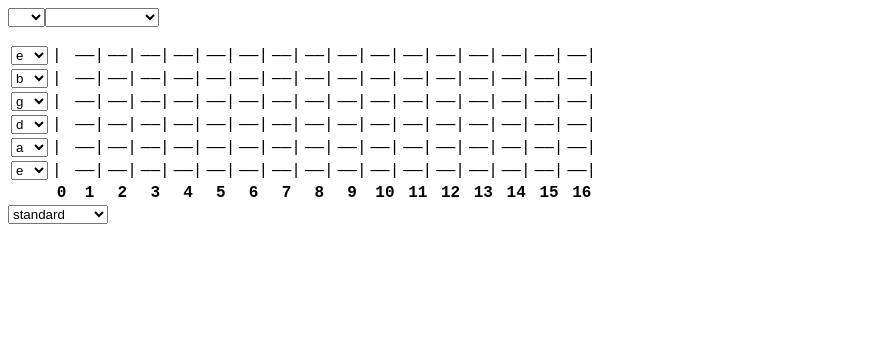
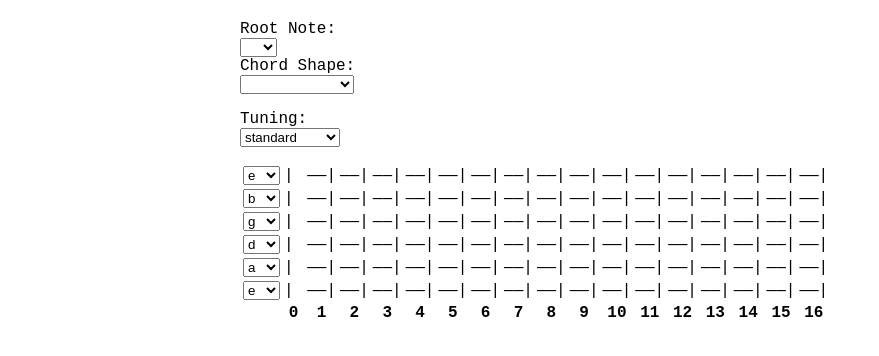
Before and after one commit to julianbetts/tastytunings, a plain HTML site: page index.html in a window 1280 px wide. Shown: the whole page, without its empty margins (0-879 px from the left). Drawn offline with Linux system fonts and the light colour scheme.

Commit message:
cleaned up code, added TuningSelector class

```diff
--- a/index.html
+++ b/index.html
@@ -6,7 +6,26 @@
         <title>Tasty Tunings</title>
     </head>
     <body>
-        <div id="chordSelector"></div>
+        <div id="chordSelector">
+            <form>
+                <div class="rootNoteSelector">
+                    <label for="rootNote">Root Note:</label>
+                    <br>
+                </div>
+                <div class="chordShapeSelector">
+                    <label for="chordShape">Chord Shape:</label>
+                    <br>
+                </div>
+            </form>
+        </div>
+        <div id="tuningSelector">
+            <form>
+                <div class="tuningSelector">
+                    <label for="tuning">Tuning:</label>
+                    <br>
+                </div>
+            </form>
+        </div>
         <div id="fretboard"></div>
     </body>
 </html>
--- a/script.js
+++ b/script.js
@@ -1,9 +1,10 @@
+//todo add color
+//todo reset button
 //todo toggle switch between chord and scale
 //todo change updateSelectedChord to a class? so i can use it for the alternate tuning dropdown event listener?
 //todo make rootNote bold
 const numberOfFrets = 17
-
-const alternatteTunings = [
+const availableTunings = [
     { name: 'standard', value: [8, 3, 11, 6, 1, 8] },
     { name: 'open d', value: [8, 3, 11, 6, 1, 4] },
     { name: 'open g', value: [8, 3, 11, 5, 1, 8] },
@@ -18,24 +19,24 @@ const alternatteTunings = [
 const chordShapes = [
     { name: 'major', value: [0, 4, 7] },
     { name: 'minor', value: [0, 3, 7] },
-    { name: 'dominant 7th', value: [0, 4, 7, 10] },
+    { name: 'major 6th', value: [0, 4, 7, 9] },
+    { name: 'minor 6th', value: [0, 3, 7, 9] },
     { name: 'major 7th', value: [0, 4, 7, 11] },
     { name: 'minor 7th', value: [0, 3, 7, 10] },
+    { name: 'dominant 7th', value: [0, 4, 7, 10] },
+    { name: 'major 9th', value: [0, 4, 7, 11, 2] },
+    { name: 'minor 9th', value: [0, 3, 7, 10, 2] },
+    { name: 'dominant 9th', value: [0, 4, 7, 10, 2] },
+    { name: 'major 11th', value: [0, 4, 7, 11, 2, 5] },
+    { name: 'minor 11th', value: [0, 3, 7, 10, 2, 5] },
+    { name: 'dominant 11th', value: [0, 4, 7, 10, 2, 5] },
+    { name: 'major 13th', value: [0, 4, 7, 11, 2, 5, 9] },
+    { name: 'minor 13th', value: [0, 3, 7, 10, 2, 5, 9] },
+    { name: 'dominant 13th', value: [0, 4, 7, 10, 2, 5, 9] },
     { name: 'suspended 2nd', value: [0, 2, 7] },
     { name: 'suspended 4th', value: [0, 5, 7] },
-    { name: 'major 6th', value: [0, 4, 7, 9] },
-    { name: 'minor 6th', value: [0, 3, 7, 9] },
     { name: 'diminished', value: [0, 3, 6] },
     { name: 'augmented', value: [0, 4, 8] },
-    { name: 'dominant 9th', value: [0, 4, 7, 10, 2] },
-    { name: 'major 9th', value: [0, 4, 7, 11, 2] },
-    { name: 'minor 9th', value: [0, 3, 7, 10, 2] },
-    { name: '11th', value: [0, 4, 7, 10, 2, 5] },
-    { name: 'major 11th', value: [0, 4, 7, 11, 2, 5] },
-    { name: 'minor 11th', value: [0, 3, 7, 10, 2, 5] },
-    { name: 'dominant 13th', value: [0, 4, 7, 10, 2, 5, 9] },
-    { name: 'major 13th', value: [0, 4, 7, 11, 2, 5, 9] },
-    { name: 'minor 13th', value: [0, 3, 7, 10, 2, 5, 9] },
     { name: 'hendrix', value: [0, 4, 7, 10, 3] }
 ]
 
@@ -79,11 +80,10 @@ const standardTuning = [
 
 window.onload = () => {
     let fretboard = new Fretboard(standardTuning, [], document.getElementById('fretboard'));
-    let chordBank = new ChordSelector(document.getElementById('chordSelector'));
-    fretboard.chordBank = chordBank
-    chordBank.fretboard = fretboard
-    const alternateTuningsDropdown = fretboard.createAlternateTuningsDropdown();
-    document.getElementById('fretboard').appendChild(alternateTuningsDropdown);
+    let chordSelector = new ChordSelector(document.getElementById('chordSelector'));
+    let tuningSelector = new TuningSelector(document.getElementById('tuningSelector'), fretboard);
+    fretboard.chordSelector = chordSelector
+    chordSelector.fretboard = fretboard
 };
 
 class Fretboard {
@@ -97,7 +97,7 @@ class Fretboard {
         for (let stringNumber = 0; stringNumber < 6; stringNumber++) {
             this.renderString(stringNumber);
         }
-        renderFretNumbers(fretNumbersRow, this.fretboardEl);
+        this.renderFretNumbers(fretNumbersRow, this.fretboardEl);
         containerEl.replaceChildren(this.fretboardEl);
     }
 
@@ -137,14 +137,26 @@ class Fretboard {
         }
     }
 
+    // todo add to fretboard class
+    // numberOfFrets is not defined wiithin the scope of the Fretboard class.
+    renderFretNumbers(fretNumbersRow, fretboard) {
+        for (let fretNumber = 0; fretNumber < numberOfFrets; fretNumber++) {
+            const fretNumberCell = document.createElement('th');
+            fretNumberCell.innerText = (fretNumber).toString();
+            fretNumbersRow.appendChild(fretNumberCell);
+            fretNumbersRow[fretNumber];
+        }
+        fretboard.appendChild(fretNumbersRow);
+    }
+
     renderString(stringNumber) {
         const string = this.fretboardEl.appendChild(document.createElement('tr'));
         let currentNote = this.findNoteByName(this.tuning[stringNumber].name)
         let tuningEl = document.createElement('th')
         tuningEl.appendChild(createChromaticDropdown(this.tuning[stringNumber]))
         tuningEl.addEventListener('change', () => {
-            if (!this.chordBank.updateSelectedChord()) {
-                this.chordBank.updateSelectedNotes()
+            if (!this.chordSelector.updateSelectedChord()) {
+                this.chordSelector.updateSelectedNotes()
             }
         })
         string.appendChild(tuningEl);
@@ -159,49 +171,7 @@ class Fretboard {
             }
         }
     }
-
-    createAlternateTuningsDropdown(tuning) {
-        const alternateTuningsDropdown = document.createElement('select');
-        const emptyOptionEl = document.createElement('option');
-        alternateTuningsDropdown.appendChild(emptyOptionEl);
-        for (let j = 0; j < alternatteTunings.length; j++) {
-            const optionEl = document.createElement('option');
-            optionEl.value = alternatteTunings[j].name;
-            optionEl.innerText = alternatteTunings[j].name;
-
-            if (tuning && alternatteTunings[j].name === tuning.name){
-                optionEl.selected = true;
-            } else if (alternatteTunings[j].name === 'standard') {
-                optionEl.selected = true;
-            }
-
-            alternateTuningsDropdown.appendChild(optionEl);
-        }
-//
-
-
-
-
-
-
-
-
-// todo add event listener to alternateTuningsDropdown
-        alternateTuningsDropdown.addEventListener('change', () => {
-            // how do i Handle the change in alternate tuning if needed?
-        });
-
-        return alternateTuningsDropdown;
-    }
 }
-
-
-
-
-
-
-
-
 
 class ChordSelector {
     constructor(parentEl) {
@@ -210,15 +180,42 @@ class ChordSelector {
     }
 
     createChordSelector(parentEl) {
-        this.chordSelector = document.createElement('form')
-        this.chordSelector.addEventListener('change', () => {
+        this.chordSelectorEl = parentEl.getElementsByTagName('form')[0]
+        this.chordSelectorEl.addEventListener('change', () => {
             this.updateSelectedChord()
         })
-        const rootNoteSelector = createChromaticDropdown()
-        this.chordSelector.appendChild(rootNoteSelector)
-        const chordShapeSelector = createChordShapeDropdown()
-        this.chordSelector.appendChild(chordShapeSelector)
-        parentEl.appendChild(this.chordSelector)
+        this.rootNoteSelectorEl = createChromaticDropdown()
+        this.chordSelectorEl.querySelector('.rootNoteSelector').appendChild(this.rootNoteSelectorEl)
+        this.chordShapeSelector = this.createChordShapeDropdown()
+        this.chordSelectorEl.querySelector('.chordShapeSelector').appendChild(this.chordShapeSelector)
+        parentEl.appendChild(this.chordSelectorEl)
+    }
+
+    createChordShapeDropdown() {
+        const chordShapeEl = document.createElement('select');
+        chordShapeEl.id = 'chordShapeId'
+        const emptyOptionEl = document.createElement('option');
+        chordShapeEl.appendChild(emptyOptionEl);
+        for (let j = 0; j < chordShapes.length; j++) {
+            const optionEl = document.createElement('option');
+            optionEl.value = chordShapes[j].name;
+            optionEl.innerText = chordShapes[j].name;
+            chordShapeEl.appendChild(optionEl);
+        }
+        const customOptionEl = document.createElement('option');
+        customOptionEl.value = 'custom';
+        customOptionEl.innerText = 'custom';
+        chordShapeEl.appendChild(customOptionEl);
+        const rootNoteSelectorEl = this.rootNoteSelectorEl
+        //hides rootNote element when custom is selected
+        chordShapeEl.addEventListener('change', function() {
+            if (chordShapeEl.value === 'custom') {
+                rootNoteSelectorEl.parentElement.style.display = 'none';
+            } else {
+                rootNoteSelectorEl.parentElement.style.display = 'block';
+            }
+        });
+        return chordShapeEl;
     }
 
     createCustomNoteSelector(parentEl) {
@@ -233,7 +230,6 @@ class ChordSelector {
         this.customNoteSelector.style.display = 'none'
         parentEl.appendChild(this.customNoteSelector)
     }
-
 
     getTuning() {
         var tuning = []
@@ -254,10 +250,11 @@ class ChordSelector {
     }
 
     updateSelectedChord() {
-        var rootNote = this.chordSelector.children[0].value
-        var chordShape = this.chordSelector.children[1].value
+        var rootNote = this.rootNoteSelectorEl.value
+        var chordShape = this.chordShapeSelector.value
         if (chordShape === 'custom') {
             this.showCustomNoteSelector()
+            this.updateSelectedNotes()
             return false
         } else if (chordShape !== '') {
             this.customNoteSelector.style.display = 'none'
@@ -283,13 +280,13 @@ class ChordSelector {
         this.selectedNotes = selectedNotes
         var fretboard = new Fretboard(this.getTuning(), this.selectedNotes, document.getElementById('fretboard'));
         this.fretboard = fretboard
-        fretboard.chordBank = this
+        fretboard.chordSelector = this
         return true
     }
 
     updateSelectedNotes() {
         this.selectedNotes = []
-        //loop through the children of chordbank and find any selected notes.
+        //loop through the children of chordSelector and find any selected notes.
         for (var i = 0; i < this.customNoteSelector.children.length; i++){
             var selectEl = this.customNoteSelector.children[i]
             // checks whether the value of the selected option is not already in the array
@@ -302,21 +299,64 @@ class ChordSelector {
         }
         var fretboard = new Fretboard(this.getTuning(), this.selectedNotes, document.getElementById('fretboard'));
         this.fretboard = fretboard
-        fretboard.chordBank = this
+        fretboard.chordSelector = this
     }
 
 }
 
-// todo add to fretboard class
-// numberOfFrets is not defined wiithin the scope of the Fretboard class.
-function renderFretNumbers(fretNumbersRow, fretboard) {
-    for (let fretNumber = 0; fretNumber < numberOfFrets; fretNumber++) {
-        const fretNumberCell = document.createElement('th');
-        fretNumberCell.innerText = (fretNumber).toString();
-        fretNumbersRow.appendChild(fretNumberCell);
-        fretNumbersRow[fretNumber];
+class TuningSelector {
+    constructor(parentEl, fretboard) {
+        this.fretboard = fretboard
+        this.createTuningSelector(parentEl)
     }
-    fretboard.appendChild(fretNumbersRow);
+
+    // createTuningDropdown() {
+    //     const tuningEl = document.createElement('select');
+    //     tuningEl.id = 'tuningId'
+    //     const emptyOptionEl = document.createElement('option');
+    //     tuningEl.appendChild(emptyOptionEl);
+    //     for (let j = 0; j < alternatteTunings.length; j++) {
+    //         const optionEl = document.createElement('option');
+    //         optionEl.value = alternatteTunings[j].name;
+    //         optionEl.innerText = alternatteTunings[j].name;
+    //         tuningEl.appendChild(optionEl);
+    //     }
+    //     return tuningEl;
+    // }
+
+    createTuningDropdown(tuning) {
+        const tuningDropdownEl = document.createElement('select');
+        tuningDropdownEl.id = 'alternateTunings';
+        for (let j = 0; j < availableTunings.length; j++) {
+            const optionEl = document.createElement('option');
+            optionEl.value = availableTunings[j].name;
+            optionEl.innerText = availableTunings[j].name;
+
+            if (tuning && availableTunings[j].name === tuning.name){
+                optionEl.selected = true;
+            } else if (availableTunings[j].name === 'standard') {
+                optionEl.selected = true;
+            }
+
+            tuningDropdownEl.appendChild(optionEl);
+        }
+        tuningDropdownEl.addEventListener('change', () => {
+        });
+        return tuningDropdownEl;
+    }
+
+    createTuningSelector(parentEl) {
+        // const tuningSelector = fretboard.createTuningSelector();
+        // document.getElementById('tuningSelector').getElementsByTagName('form')[0].appendChild(tuningSelector);
+
+        this.tuningSelectorEl = parentEl.getElementsByTagName('form')[0]
+        this.tuningSelectorEl.addEventListener('change', () => {
+            this.updateSelectedTuning()
+        })
+        this.tuningSelectorDropdown = this.createTuningDropdown(this.fretboard.tuning)
+        this.tuningSelectorEl.querySelector('.tuningSelector').appendChild(this.tuningSelectorDropdown)
+        parentEl.appendChild(this.tuningSelectorEl)
+    }
 }
 
 function createChromaticDropdown(tuning) {
@@ -335,36 +375,3 @@ function createChromaticDropdown(tuning) {
     }
     return chordNote;
 }
-
-
-// todo place to chordselector class
-// how to place createChordShapeDropdown in to chordSelector class?
-// the chordShape dropdown is the second child of the chordSelector.
-
-function createChordShapeDropdown() {
-    const chordShape = document.createElement('select');
-    const emptyOptionEl = document.createElement('option');
-    chordShape.appendChild(emptyOptionEl);
-    for (let j = 0; j < chordShapes.length; j++) {
-        const optionEl = document.createElement('option');
-        optionEl.value = chordShapes[j].name;
-        optionEl.innerText = chordShapes[j].name;
-        chordShape.appendChild(optionEl);
-    }
-    const customOptionEl = document.createElement('option');
-    customOptionEl.value = 'custom';
-    customOptionEl.innerText = 'custom';
-    chordShape.appendChild(customOptionEl);
-
-    // Add the event listener
-    chordShape.addEventListener('change', function() {
-        var rootNoteEl = document.querySelector('select'); // replace 'select' with the actual selector for your rootNote element
-        if (chordShape.value === 'custom') {
-            rootNoteEl.style.display = 'none';
-        } else {
-            rootNoteEl.style.display = 'block';
-        }
-    });
-
-    return chordShape;
-}
--- a/style.css
+++ b/style.css
@@ -1,7 +1,12 @@
-body {
-    font-family: 'Courier New', Courier, monospace;
-}
 
 span.open {
     font-weight: bold;
 }
+
+/* center the body */
+body {
+    margin: 0 auto;
+    width: 800px;
+    padding: 20px;
+    font-family: 'Courier New', Courier, monospace;
+}
```
